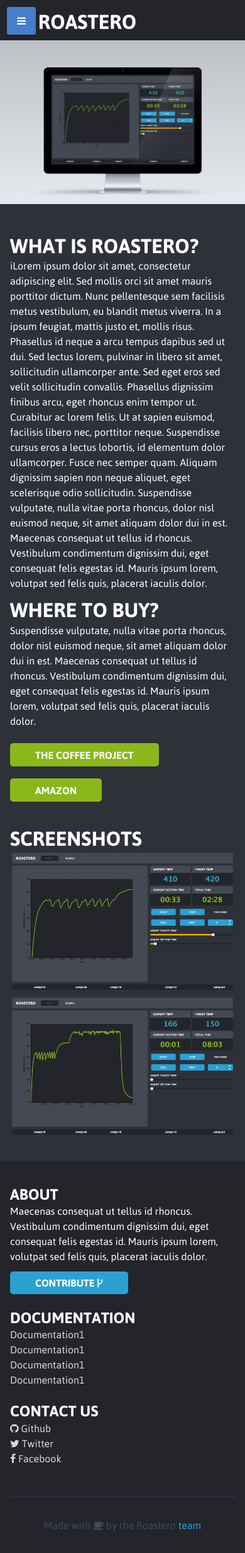
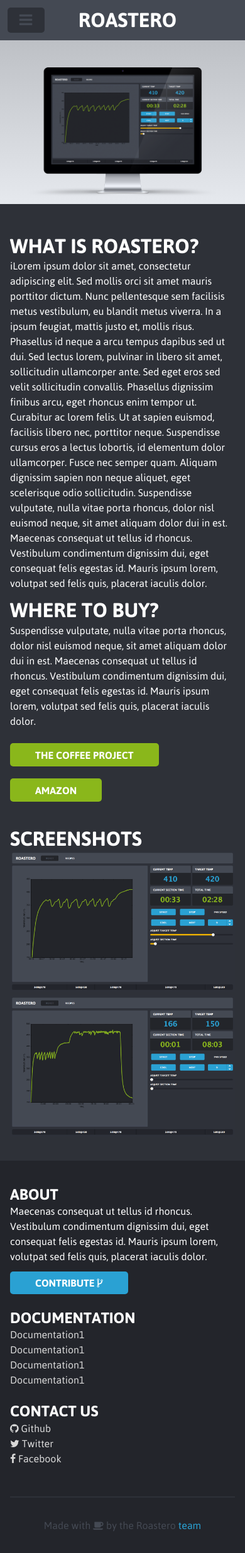
Before and after one commit to Roastero/Roastero-Web, a Jekyll site: the page built from index.html, in a window 390 px wide. Shown: the whole page at 63% size. Built offline with Jekyll 4.4.1, drawn with Linux system fonts in a browser that asks for light colours; nearby versions of some CDN libraries.

Commit message:
Finalised mobile nav bar

```diff
--- a/css/main.scss
+++ b/css/main.scss
@@ -128,14 +128,7 @@
     }
 }
 
-
-
-
 .sliding-panel-content {
-    ///////////////////////////////////////////////////////////////////////////////////
-    $base-accent-color: #477DCA !default;
-    $dark-gray: #333 !default;
-
     ul {
         padding: 0;
         margin: 0;
@@ -148,39 +141,31 @@
     a {
         text-decoration: none;
     }
-    //////////////////////////////////////////////////////////////////////////////////
-
-    $sliding-panel-border-color: $dark-gray;
-    $sliding-panel-background: lighten($sliding-panel-border-color, 5%);
-    $sliding-panel-color: #fff;
-    $sliding-panel-border: 1px solid $sliding-panel-border-color;
-    $sliding-panel-background-hover: $base-accent-color;
-    $sliding-panel-color-hover: #fff;
-    $sliding-panel-background-focus: lighten($sliding-panel-background, 5%);
 
     @include position(fixed, 0px auto 0px 0px);
     @include size(220px 100%);
     @include transform(translateX(-220px));
     @include transition(all 0.25s linear);
-    background: $sliding-panel-background;
+    background: $dark-gray;
     z-index: 999999;
     overflow-y: auto;
     -webkit-overflow-scrolling: touch;
+    text-transform: uppercase;
 
     li a {
-        border-bottom: $sliding-panel-border;
-        color: $sliding-panel-color;
+        border-bottom: 1px solid darken($dark-gray, 10%);
+        color: $white;
         display: block;
         font-weight: bold;
         padding: 1em;
 
         &:focus {
-            background-color: $sliding-panel-background-focus;
+            background-color: $blue;
         }
 
         &:hover {
-            background-color: $sliding-panel-background-hover;
-            color: $sliding-panel-color-hover;
+            background-color: $blue;
+            color: $white;
         }
     }
 
@@ -203,28 +188,31 @@
     }
 }
 
-.sliding-panel-button {
-    @include button(flat, #477DCA);
-    padding: 10px 16px;
-    display: inline-block;
-    cursor: pointer;
-    position: relative;
-    outline: none;
-
-    img {
-        height: 1.3em;
-    }
-}
 
 .navbar {
     @include outer-container;
     @include media($small-screen-up) {
         height: 4em;
-        background-color: $dark-gray;
-        padding: .7em;
+        background-color: $light-gray;
+        padding: .5em;
 
         ul {
             display: none;
+        }
+
+        .sliding-panel-button {
+            margin: .15em;
+            font-size: 1.5em;
+            vertical-align: middle;
+            padding: .1em .8em;;
+            display: inline-block;
+            cursor: pointer;
+            position: relative;
+            outline: none;
+            background-color: $medium-gray;
+            border-radius: $base-border-radius;
+            color: $light-gray;
+            position: absolute;
         }
 
         .logo {
@@ -234,6 +222,7 @@
             text-transform: uppercase;
             width: 100%;
             text-align: center;
+            position: absolute;
 
             a {
                 color: $white;
@@ -297,6 +286,7 @@
             vertical-align: middle;
             padding: .4em .4em;
             text-transform: uppercase;
+            position: initial;
 
             a {
                 color: $white;
```
